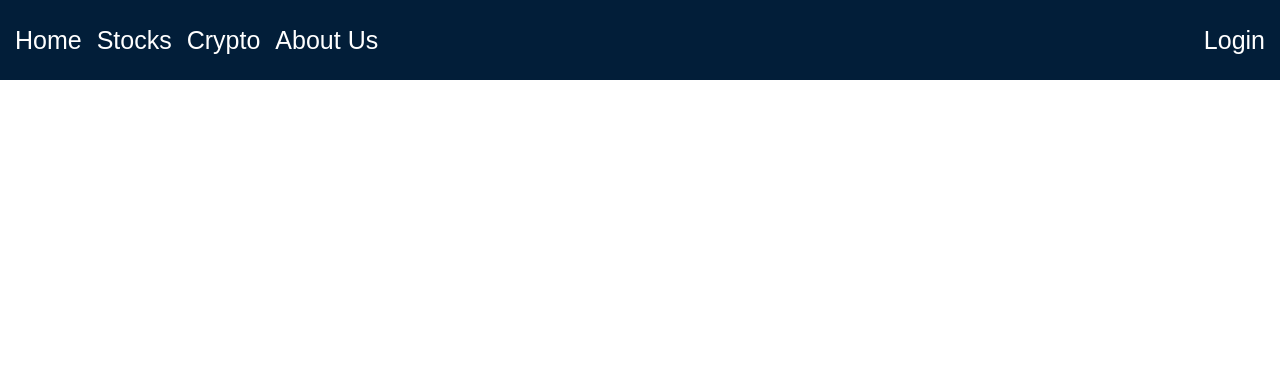
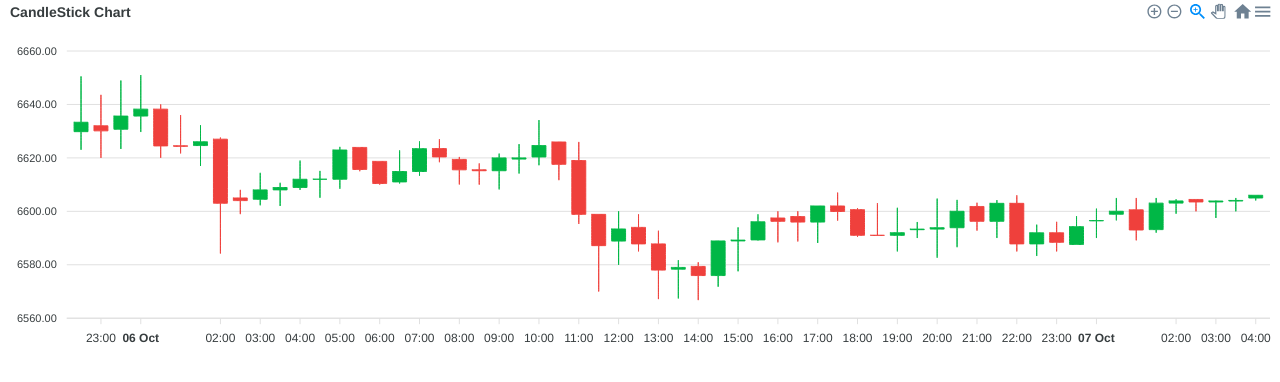
Before and after one commit to KMcCrear/TrendTracker, a React (Create React App) app in the folder client/: page / in a window 1280 px wide. Shown: the top 382 px of the page. Built offline with nearby package versions, Linux system fonts and the light colour scheme.

Commit message:
CandleStick graph added

```diff
--- a/client/package.json
+++ b/client/package.json
@@ -6,7 +6,9 @@
     "@testing-library/jest-dom": "^5.16.2",
     "@testing-library/react": "^12.1.2",
     "@testing-library/user-event": "^13.5.0",
+    "apexcharts": "^3.33.1",
     "react": "^17.0.2",
+    "react-apexcharts": "^1.3.9",
     "react-dom": "^17.0.2",
     "react-scripts": "5.0.0",
     "web-vitals": "^2.1.4"
--- a/client/src/App.js
+++ b/client/src/App.js
@@ -1,12 +1,12 @@
 import "./App.css";
 import NavBar from "./components/Navbar.jsx";
+import CandleStick from "./components/CandleStick.jsx";
 
 function App() {
 	return (
 		<div className="App">
-			<nav>
-				<NavBar />
-			</nav>
+			<nav>{/* <NavBar /> */}</nav>
+			<CandleStick />
 		</div>
 	);
 }
--- /dev/null
+++ b/client/src/components/CandleStick.jsx
@@ -0,0 +1,294 @@
+import React, { useState } from "react";
+import Chart from "react-apexcharts";
+import ReactDOM from "react";
+
+class CandleStick extends React.Component {
+	constructor(props) {
+		super(props);
+
+		this.state = {
+			series: [
+				{
+					data: [
+						{
+							x: new Date(1538778600000),
+							y: [6629.81, 6650.5, 6623.04, 6633.33],
+						},
+						{
+							x: new Date(1538780400000),
+							y: [6632.01, 6643.59, 6620, 6630.11],
+						},
+						{
+							x: new Date(1538782200000),
+							y: [6630.71, 6648.95, 6623.34, 6635.65],
+						},
+						{
+							x: new Date(1538784000000),
+							y: [6635.65, 6651, 6629.67, 6638.24],
+						},
+						{
+							x: new Date(1538785800000),
+							y: [6638.24, 6640, 6620, 6624.47],
+						},
+						{
+							x: new Date(1538787600000),
+							y: [6624.53, 6636.03, 6621.68, 6624.31],
+						},
+						{
+							x: new Date(1538789400000),
+							y: [6624.61, 6632.2, 6617, 6626.02],
+						},
+						{
+							x: new Date(1538791200000),
+							y: [6627, 6627.62, 6584.22, 6603.02],
+						},
+						{
+							x: new Date(1538793000000),
+							y: [6605, 6608.03, 6598.95, 6604.01],
+						},
+						{
+							x: new Date(1538794800000),
+							y: [6604.5, 6614.4, 6602.26, 6608.02],
+						},
+						{
+							x: new Date(1538796600000),
+							y: [6608.02, 6610.68, 6601.99, 6608.91],
+						},
+						{
+							x: new Date(1538798400000),
+							y: [6608.91, 6618.99, 6608.01, 6612],
+						},
+						{
+							x: new Date(1538800200000),
+							y: [6612, 6615.13, 6605.09, 6612],
+						},
+						{
+							x: new Date(1538802000000),
+							y: [6612, 6624.12, 6608.43, 6622.95],
+						},
+						{
+							x: new Date(1538803800000),
+							y: [6623.91, 6623.91, 6615, 6615.67],
+						},
+						{
+							x: new Date(1538805600000),
+							y: [6618.69, 6618.74, 6610, 6610.4],
+						},
+						{
+							x: new Date(1538807400000),
+							y: [6611, 6622.78, 6610.4, 6614.9],
+						},
+						{
+							x: new Date(1538809200000),
+							y: [6614.9, 6626.2, 6613.33, 6623.45],
+						},
+						{
+							x: new Date(1538811000000),
+							y: [6623.48, 6627, 6618.38, 6620.35],
+						},
+						{
+							x: new Date(1538812800000),
+							y: [6619.43, 6620.35, 6610.05, 6615.53],
+						},
+						{
+							x: new Date(1538814600000),
+							y: [6615.53, 6617.93, 6610, 6615.19],
+						},
+						{
+							x: new Date(1538816400000),
+							y: [6615.19, 6621.6, 6608.2, 6620],
+						},
+						{
+							x: new Date(1538818200000),
+							y: [6619.54, 6625.17, 6614.15, 6620],
+						},
+						{
+							x: new Date(1538820000000),
+							y: [6620.33, 6634.15, 6617.24, 6624.61],
+						},
+						{
+							x: new Date(1538821800000),
+							y: [6625.95, 6626, 6611.66, 6617.58],
+						},
+						{
+							x: new Date(1538823600000),
+							y: [6619, 6625.97, 6595.27, 6598.86],
+						},
+						{
+							x: new Date(1538825400000),
+							y: [6598.86, 6598.88, 6570, 6587.16],
+						},
+						{
+							x: new Date(1538827200000),
+							y: [6588.86, 6600, 6580, 6593.4],
+						},
+						{
+							x: new Date(1538829000000),
+							y: [6593.99, 6598.89, 6585, 6587.81],
+						},
+						{
+							x: new Date(1538830800000),
+							y: [6587.81, 6592.73, 6567.14, 6578],
+						},
+						{
+							x: new Date(1538832600000),
+							y: [6578.35, 6581.72, 6567.39, 6579],
+						},
+						{
+							x: new Date(1538834400000),
+							y: [6579.38, 6580.92, 6566.77, 6575.96],
+						},
+						{
+							x: new Date(1538836200000),
+							y: [6575.96, 6589, 6571.77, 6588.92],
+						},
+						{
+							x: new Date(1538838000000),
+							y: [6588.92, 6594, 6577.55, 6589.22],
+						},
+						{
+							x: new Date(1538839800000),
+							y: [6589.3, 6598.89, 6589.1, 6596.08],
+						},
+						{
+							x: new Date(1538841600000),
+							y: [6597.5, 6600, 6588.39, 6596.25],
+						},
+						{
+							x: new Date(1538843400000),
+							y: [6598.03, 6600, 6588.73, 6595.97],
+						},
+						{
+							x: new Date(1538845200000),
+							y: [6595.97, 6602.01, 6588.17, 6602],
+						},
+						{
+							x: new Date(1538847000000),
+							y: [6602, 6607, 6596.51, 6599.95],
+						},
+						{
+							x: new Date(1538848800000),
+							y: [6600.63, 6601.21, 6590.39, 6591.02],
+						},
+						{
+							x: new Date(1538850600000),
+							y: [6591.02, 6603.08, 6591, 6591],
+						},
+						{
+							x: new Date(1538852400000),
+							y: [6591, 6601.32, 6585, 6592],
+						},
+						{
+							x: new Date(1538854200000),
+							y: [6593.13, 6596.01, 6590, 6593.34],
+						},
+						{
+							x: new Date(1538856000000),
+							y: [6593.34, 6604.76, 6582.63, 6593.86],
+						},
+						{
+							x: new Date(1538857800000),
+							y: [6593.86, 6604.28, 6586.57, 6600.01],
+						},
+						{
+							x: new Date(1538859600000),
+							y: [6601.81, 6603.21, 6592.78, 6596.25],
+						},
+						{
+							x: new Date(1538861400000),
+							y: [6596.25, 6604.2, 6590, 6602.99],
+						},
+						{
+							x: new Date(1538863200000),
+							y: [6602.99, 6606, 6584.99, 6587.81],
+						},
+						{
+							x: new Date(1538865000000),
+							y: [6587.81, 6595, 6583.27, 6591.96],
+						},
+						{
+							x: new Date(1538866800000),
+							y: [6591.97, 6596.07, 6585, 6588.39],
+						},
+						{
+							x: new Date(1538868600000),
+							y: [6587.6, 6598.21, 6587.6, 6594.27],
+						},
+						{
+							x: new Date(1538870400000),
+							y: [6596.44, 6601, 6590, 6596.55],
+						},
+						{
+							x: new Date(1538872200000),
+							y: [6598.91, 6605, 6596.61, 6600.02],
+						},
+						{
+							x: new Date(1538874000000),
+							y: [6600.55, 6605, 6589.14, 6593.01],
+						},
+						{
+							x: new Date(1538875800000),
+							y: [6593.15, 6605, 6592, 6603.06],
+						},
+						{
+							x: new Date(1538877600000),
+							y: [6603.07, 6604.5, 6599.09, 6603.89],
+						},
+						{
+							x: new Date(1538879400000),
+							y: [6604.44, 6604.44, 6600, 6603.5],
+						},
+						{
+							x: new Date(1538881200000),
+							y: [6603.5, 6603.99, 6597.5, 6603.86],
+						},
+						{
+							x: new Date(1538883000000),
+							y: [6603.85, 6605, 6600, 6604.07],
+						},
+						{
+							x: new Date(1538884800000),
+							y: [6604.98, 6606, 6604.07, 6606],
+						},
+					],
+				},
+			],
+			options: {
+				chart: {
+					type: "candlestick",
+					height: 350,
+				},
+				title: {
+					text: "CandleStick Chart",
+					align: "left",
+				},
+				xaxis: {
+					type: "datetime",
+				},
+				yaxis: {
+					tooltip: {
+						enabled: true,
+					},
+				},
+			},
+		};
+	}
+
+	render() {
+		return (
+			<div id="chart">
+				<Chart
+					options={this.state.options}
+					series={this.state.series}
+					type="candlestick"
+					height={350}
+				/>
+			</div>
+		);
+	}
+}
+
+// const domContainer = document.getElementsByClassName("App");
+// ReactDOM.render(<CandleStick />, domContainer);
+
+export default CandleStick;
```
Also changed, not shown: 1 other file (tests, documents, lock files or other folders).
